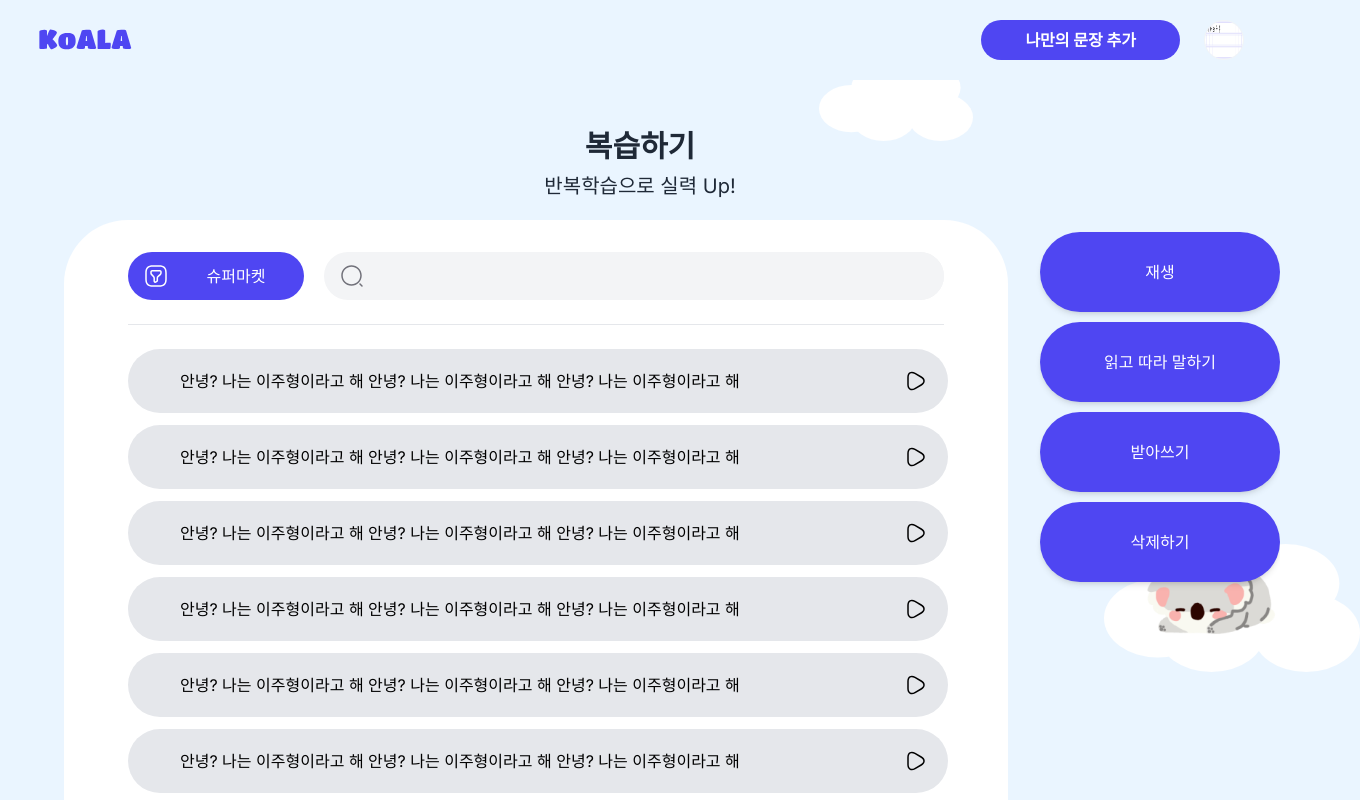
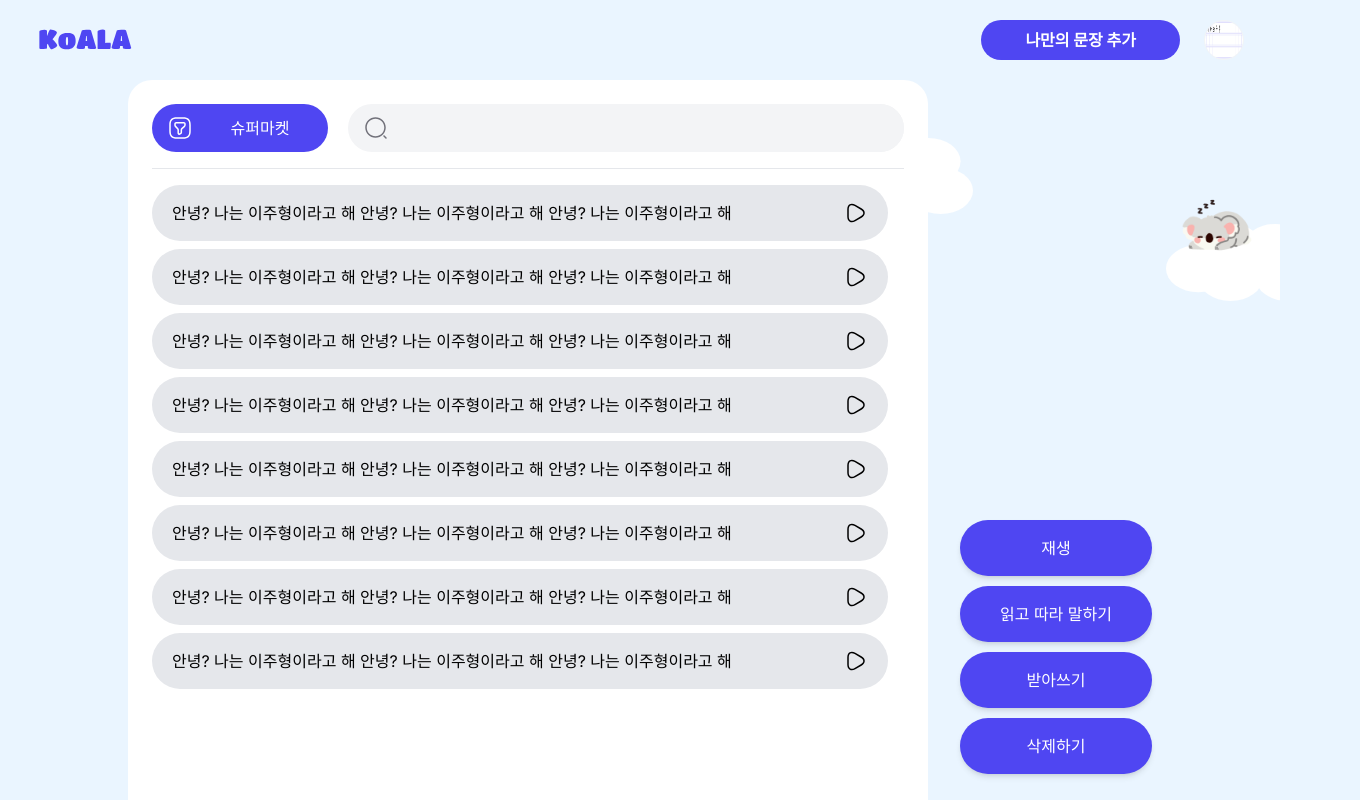
Before and after one commit to s0ojin/KoALA, a Next.js app in the folder frontend/: page /review in a window 1280 px wide. Shown: the top 800 px of the page, 1360 px wide, since content can reach past the window. Built offline with nearby package versions, Linux system fonts and the light colour scheme.

Commit message:
Design: review page 디자인 수정

```diff
--- a/frontend/src/app/dictation/_components/DictationLayout.tsx
+++ b/frontend/src/app/dictation/_components/DictationLayout.tsx
@@ -33,8 +33,9 @@ export default function DictationLayout({
         src="/images/cloud.svg"
       />
       <Image
-        width={300}
-        height={300}
+        width={0}
+        height={0}
+        sizes="100%"
         className="absolute w-[8%] top-[30%] left-[10%] -z-10 scale-x-[-1]"
         alt="astronaut"
         src="/images/astronaut.png"
--- a/frontend/src/app/dictation/page.tsx
+++ b/frontend/src/app/dictation/page.tsx
@@ -7,7 +7,7 @@ import DictationLayout from '@/app/dictation/_components/DictationLayout'
 export default function Dictation() {
   return (
     <DictationLayout>
-      <div className="pt-40 overflow-hidden h-main-screen flex justify-center items-center flex-col gap-28">
+      <div className="pt-40 overflow-x-hidden h-main-screen flex justify-center items-center flex-col gap-28">
         <DictationQuestion />
         <DictationField />
       </div>
--- a/frontend/src/app/review/_components/ReviewArea.tsx
+++ b/frontend/src/app/review/_components/ReviewArea.tsx
@@ -4,16 +4,13 @@ import ReviewAreaSentence from '@/app/review/_components/ReviewAreaSetence'
 
 export default function ReviewArea() {
   return (
-    <div className="flex flex-col bg-white w-[65rem] h-[48rem] rounded-[4rem] ml-[4rem] pl-[4rem] py-8">
-      <div className="pr-[4rem] max-h-[7rem]">
+    <div className="h-full flex flex-col bg-white w-full rounded-t-3xl p-6 gap-4">
       <div className="flex w-full h-12">
         <ReviewAreaFilter />
         <ReviewAreaSearchBar />
       </div>
-        <hr className="bg-gray-200 my-[1.5rem] " />
-      </div>
-      <div className="pr-8 h-[85%]">
-        <div className="w-full h-full pr-7 overflow-auto">
+      <hr className="bg-gray-200" />
+      <div className="w-full pr-4 overflow-auto flex flex-col gap-2">
         <ReviewAreaSentence />
         <ReviewAreaSentence />
         <ReviewAreaSentence />
@@ -24,6 +21,5 @@ export default function ReviewArea() {
         <ReviewAreaSentence />
       </div>
     </div>
-    </div>
   )
 }
--- a/frontend/src/app/review/_components/ReviewAreaSetence.tsx
+++ b/frontend/src/app/review/_components/ReviewAreaSetence.tsx
@@ -18,11 +18,11 @@ export default function Sentence() {
 
   return (
     <div
-      className={`flex items-center w-full min-h-[4rem] max-h-[8rem] rounded-[4.5rem] mb-[0.75rem] px-[1.25rem] ${isSelected ? 'bg-primary-400' : 'bg-gray-200'}`}
+      className={`flex items-center w-full rounded-full px-5 ${isSelected ? 'bg-primary-400' : 'bg-gray-200'}`}
     >
       <p
         onClick={handleChangeSelected}
-        className={`h-full grow pl-[2rem] pr-[1rem] py-[1.25rem] ${isSelected ? 'text-white' : ''}`}
+        className={`h-full grow py-4 ${isSelected ? 'text-white' : ''}`}
       >
         안녕? 나는 이주형이라고 해 안녕? 나는 이주형이라고 해 안녕? 나는
         이주형이라고 해
--- a/frontend/src/app/review/_components/ReviewLayout.tsx
+++ b/frontend/src/app/review/_components/ReviewLayout.tsx
@@ -6,7 +6,7 @@ export default function ReviewLayout({
   children: React.ReactNode
 }) {
   return (
-    <div className="w-full h-auto min-h-main-height overflow-hidden">
+    <div className="overflow-x-hidden relative">
       {children}
       <Image
         src="/images/cloud.svg"
@@ -24,16 +24,15 @@ export default function ReviewLayout({
         height={0}
         sizes="100%"
         priority
-        className="w-[20%] h-auto absolute top-[68%] right-[0%] translate-x-20 -z-20"
+        className="w-[12%] h-auto absolute top-[20%] right-[0%] translate-x-10 -z-20"
       />
       <Image
         src="/images/koala-sleep.png"
         alt="cloud"
-        width={0}
-        height={0}
-        sizes="100%"
+        width={200}
+        height={200}
         priority
-        className="w-[11%] absolute top-[65%] right-[0%] -z-10"
+        className="w-[6%] absolute top-[15%] right-[2%] -z-10"
       />
     </div>
   )
--- a/frontend/src/app/review/_components/ReviewMenuButton.tsx
+++ b/frontend/src/app/review/_components/ReviewMenuButton.tsx
@@ -6,7 +6,7 @@ interface ButtonProps {
 
 export default function ReviewMenuButton({ children }: ButtonProps) {
   return (
-    <button className="w-[15rem] h-[5rem] bg-primary-400 text-white rounded-[4rem] mb-2.5 shadow-md active:bg-gray-300">
+    <button className="w-full px-10 py-4 bg-primary-400 text-white rounded-[4rem] mb-2.5 shadow-md active:bg-gray-300 whitespace-nowrap">
       {children}
     </button>
   )
--- a/frontend/src/app/review/_components/ReviewMenuButtons.tsx
+++ b/frontend/src/app/review/_components/ReviewMenuButtons.tsx
@@ -2,7 +2,7 @@ import ReviewMenuButton from '@/app/review/_components/ReviewMenuButton'
 
 export default function ReviewMenuButtons() {
   return (
-    <div className="ml-[2rem] mt-3 h-full flex flex-col">
+    <div className="flex flex-col self-end mb-4">
       <ReviewMenuButton>재생</ReviewMenuButton>
       <ReviewMenuButton>읽고 따라 말하기</ReviewMenuButton>
       <ReviewMenuButton>받아쓰기</ReviewMenuButton>
--- a/frontend/src/app/review/page.tsx
+++ b/frontend/src/app/review/page.tsx
@@ -1,5 +1,3 @@
-import Header from '@/app/_components/Header'
-import Title from '@/app/_components/Title'
 import ReviewArea from '@/app/review/_components/ReviewArea'
 import ReviewLayout from '@/app/review/_components/ReviewLayout'
 import ReviewMenuButtons from '@/app/review/_components/ReviewMenuButtons'
@@ -7,15 +5,11 @@ import ReviewMenuButtons from '@/app/review/_components/ReviewMenuButtons'
 export default function ReviewMain() {
   return (
     <ReviewLayout>
-      <div className="mt-12">
-        <Title
-          CourseTitle={'복습하기'}
-          CourseDescription={'반복학습으로 실력 Up!'}
-        />
-      </div>
-      <div className="flex mt-5">
-        <ReviewArea />
-        <ReviewMenuButtons />
+      <div className="h-main-screen flex flex-col gap-4">
+        <div className="w-[80%] h-full flex max-w-7xl gap-8 mx-auto">
+          <ReviewArea />
+          <ReviewMenuButtons />
+        </div>
       </div>
     </ReviewLayout>
   )
```
Lines whose indentation alone changed are shown as unchanged.
